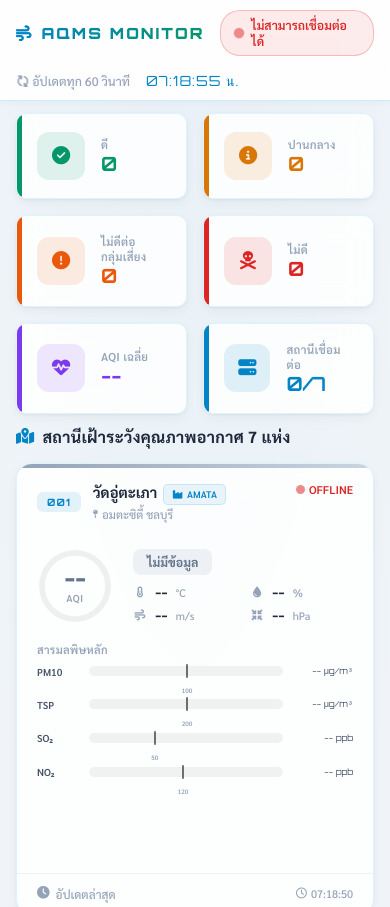
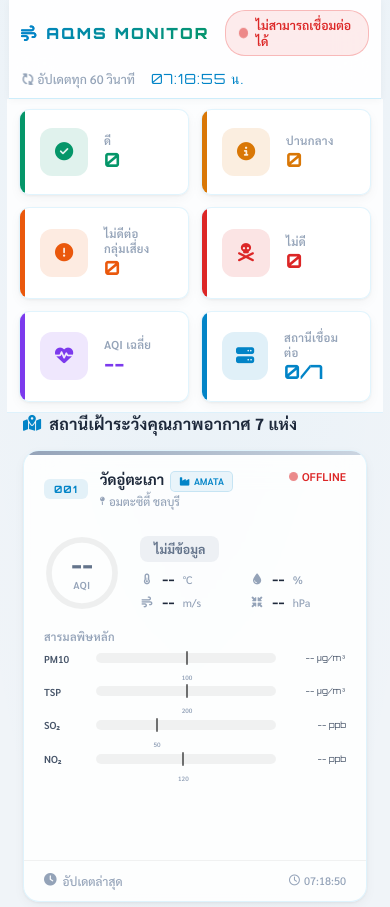
Before and after one commit to akradechLao/aqms-dashboard, a plain HTML site: page index.html in a window 390 px wide. Shown: the top 907 px of the page. Drawn offline with nearby package versions, Linux system fonts and the light colour scheme; no server answers.

Commit message:
Add responsive wrapper to fit 95% viewport width - prevent screen overflow

```diff
--- a/index.html
+++ b/index.html
@@ -31,6 +31,9 @@ body{
     radial-gradient(ellipse 80% 50% at 50% -20%,rgba(14,165,233,0.06),transparent),
     radial-gradient(ellipse 60% 40% at 80% 100%,rgba(5,150,105,0.04),transparent);
 }
+.page-wrapper{
+  max-width:95vw;margin:0 auto;padding:0 1vw;
+}
 ::-webkit-scrollbar{width:6px}
 ::-webkit-scrollbar-track{background:var(--bg-primary)}
 ::-webkit-scrollbar-thumb{background:var(--accent-light);border-radius:3px}
@@ -38,9 +41,10 @@ body{
   position:sticky;top:0;z-index:100;
   background:rgba(255,255,255,0.92);backdrop-filter:blur(20px);
   border-bottom:1px solid var(--border);
-  padding:16px 32px;display:flex;align-items:center;justify-content:space-between;
-  gap:16px;flex-wrap:wrap;
+  padding:14px 24px;display:flex;align-items:center;justify-content:space-between;
+  gap:14px;flex-wrap:wrap;
   box-shadow:0 1px 8px rgba(0,0,0,0.04);
+  margin:0 -1vw;
 }
 .header-left{display:flex;align-items:center;gap:16px}
 .logo{
@@ -89,8 +93,9 @@ body{
 }
 .emergency-banner .close-alert:hover{background:rgba(220,38,38,0.1)}
 .summary-bar{
-  display:grid;grid-template-columns:repeat(auto-fit,minmax(190px,1fr));gap:16px;
-  padding:20px 32px;
+  display:grid;grid-template-columns:repeat(5,1fr);gap:12px;
+  padding:14px 24px;margin:0 -1vw;
+  background:var(--glass);border-bottom:1px solid var(--glass-border);
 }
 .summary-card{
   background:var(--glass);backdrop-filter:blur(12px);
@@ -287,12 +292,13 @@ body{
 .modal-chart-wrap canvas{width:100%!important;height:100%!important}
 @media(max-width:768px){
   html{font-size:14px}
-  .header{padding:10px 16px}
-  .summary-bar{padding:12px 16px}
-  .main-content{padding:0 16px 16px}
+  .page-wrapper{padding:0 0.5vw}
+  .header{padding:10px 12px;margin:0 -0.5vw}
+  .summary-bar{padding:10px 12px}
+  .main-content{padding:0 12px 12px}
   .stations-grid{grid-template-columns:1fr}
   .logo{font-size:1.1rem}
-  .emergency-banner{padding:8px 16px}
+  .emergency-banner{padding:8px 12px}
   .legend-bar-wrap{height:32px}
   .legend-segment span{font-size:.6rem}
   .legend-labels{font-size:.7rem}
@@ -304,6 +310,7 @@ body{
   .pollutant-standard::after{font-size:.45rem}
 }
 @media(max-width:480px){
+  .page-wrapper{padding:0 0.3vw}
   .summary-bar{grid-template-columns:1fr 1fr}
   .header-right .clock{font-size:1rem}
   .legend-bar-wrap{height:28px}
@@ -361,7 +368,7 @@ body{
 </style>
 </head>
 <body>
-
+<div class="page-wrapper">
 <div class="loading-overlay" id="loadingOverlay">
   <div class="loading-spinner"></div>
   <div class="loading-text">กำลังเชื่อมต่อระบบเฝ้าระวัง...</div>
@@ -465,6 +472,7 @@ body{
     </div>
   </div>
 </div>
+</div><!-- .page-wrapper -->
 
 <script>
 const STATIONS = [
```
